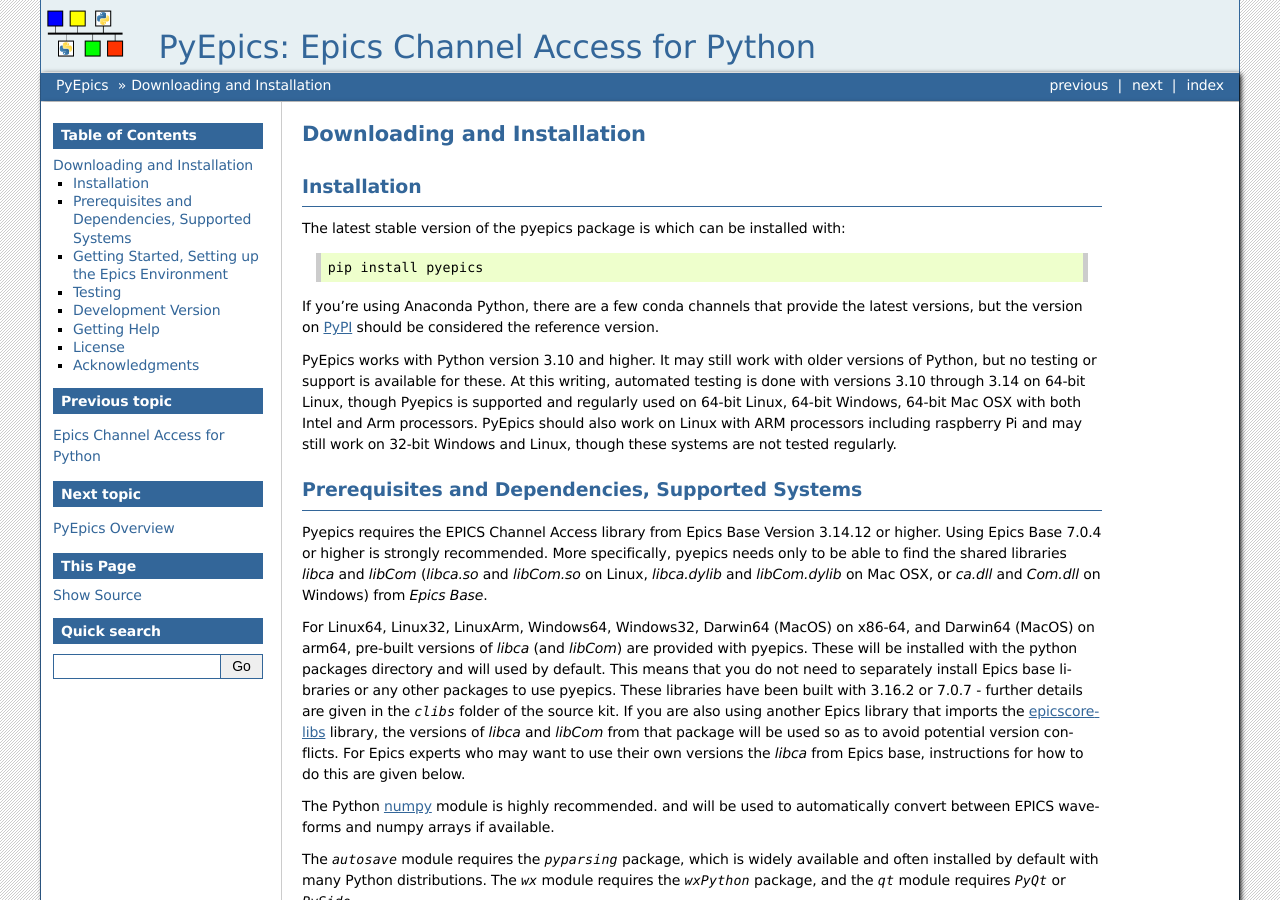
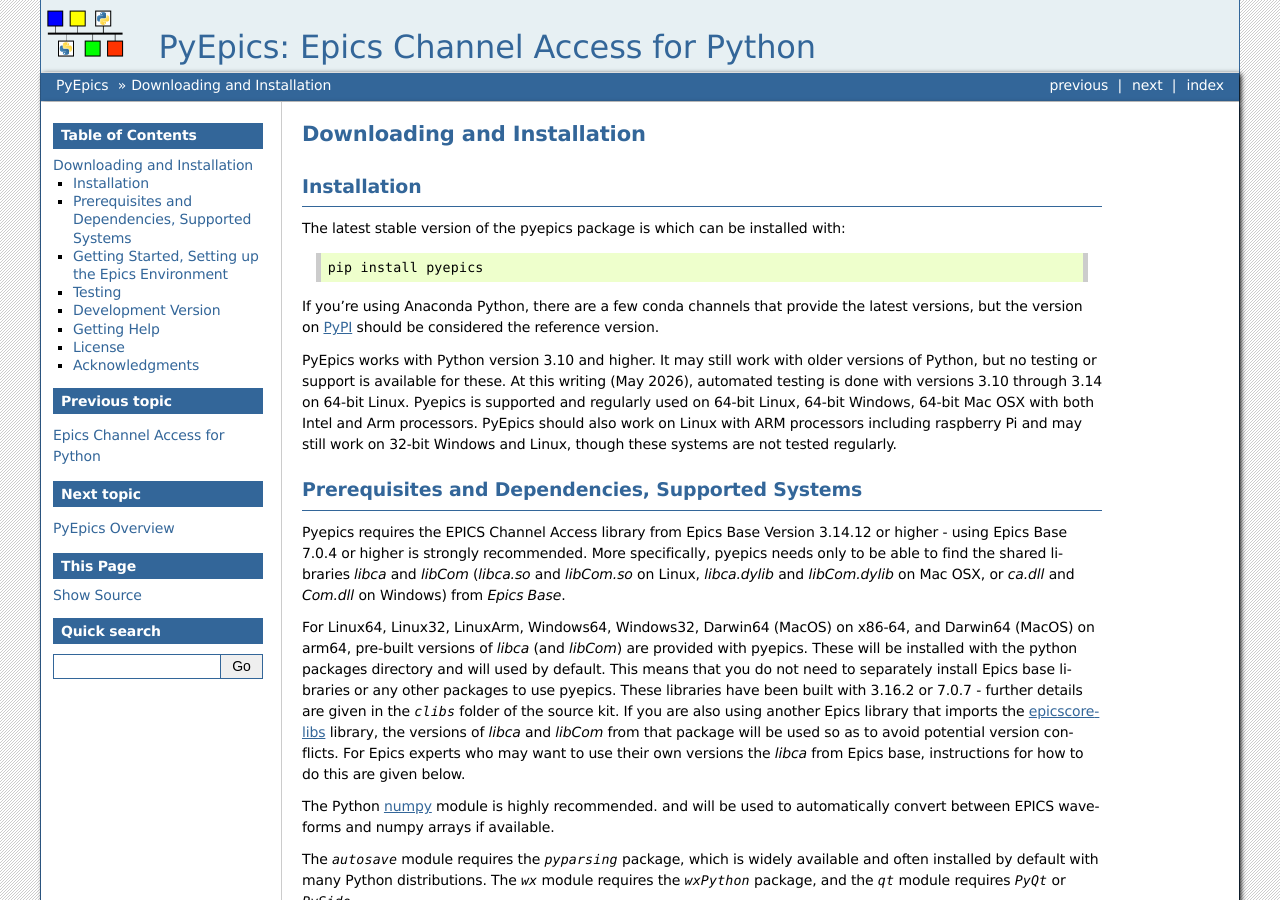
Before and after one commit to pyepics/pyepics, a Sphinx documentation site: the page built from doc/installation.rst, in a window 1280 px wide and 900 px high. Built offline with Sphinx 7.4.7, drawn with Linux system fonts in a browser that asks for light colours; the version number could not be read and is left out.

Commit message:
more doc tweaks

```diff
--- a/doc/installation.rst
+++ b/doc/installation.rst
@@ -20,26 +20,25 @@
 provide the latest versions, but the version on `PyPI`_ should be considered
 the reference version.
 
-PyEpics |release| works with Python version 3.10 and higher.  It may
-still work with older versions of Python, but no testing or support is
-available for these.  At this writing, automated testing is done with
-versions 3.10 through 3.14 on 64-bit Linux, though Pyepics is
-supported and regularly used on 64-bit Linux, 64-bit Windows, 64-bit
-Mac OSX with both Intel and Arm processors.  PyEpics should also work
-on Linux with ARM processors including raspberry Pi and may still work
-on 32-bit Windows and Linux, though these systems are not tested
-regularly.
+PyEpics |release| works with Python version 3.10 and higher.  It may still work
+with older versions of Python, but no testing or support is available for
+these.  At this writing (May 2026), automated testing is done with versions
+3.10 through 3.14 on 64-bit Linux.  Pyepics is supported and regularly used on
+64-bit Linux, 64-bit Windows, 64-bit Mac OSX with both Intel and Arm
+processors.  PyEpics should also work on Linux with ARM processors including
+raspberry Pi and may still work on 32-bit Windows and Linux, though these
+systems are not tested regularly.
 
 
 Prerequisites and Dependencies, Supported Systems
 ~~~~~~~~~~~~~~~~~~~~~~~~~~~~~~~~~~~~~~~~~~~~~~~~~~~~
 
-Pyepics requires the EPICS Channel Access library from Epics Base
-Version 3.14.12 or higher.  Using Epics Base 7.0.4 or higher is
-strongly recommended.  More specifically, pyepics needs only to be
-able to find the shared libraries *libca* and *libCom* (*libca.so* and
-*libCom.so* on Linux, *libca.dylib* and *libCom.dylib* on Mac OSX, or
-*ca.dll* and *Com.dll* on Windows) from *Epics Base*.
+Pyepics requires the EPICS Channel Access library from Epics Base Version
+3.14.12 or higher - using Epics Base 7.0.4 or higher is strongly recommended.
+More specifically, pyepics needs only to be able to find the shared libraries
+*libca* and *libCom* (*libca.so* and *libCom.so* on Linux, *libca.dylib* and
+*libCom.dylib* on Mac OSX, or *ca.dll* and *Com.dll* on Windows) from *Epics
+Base*.
 
 For Linux64, Linux32, LinuxArm, Windows64, Windows32, Darwin64 (MacOS) on
 x86-64, and Darwin64 (MacOS) on arm64, pre-built versions of *libca* (and
@@ -156,7 +155,6 @@
 
      ~> for testfile in test_*.py; do  pytest $testfile ; done
 
-
 The automated testing process also uses the `coverage` tool to help
 identify which parts of the code is actually run by the tests.
 Unfortunately, the code for using GUI are not easily tested by the
```
